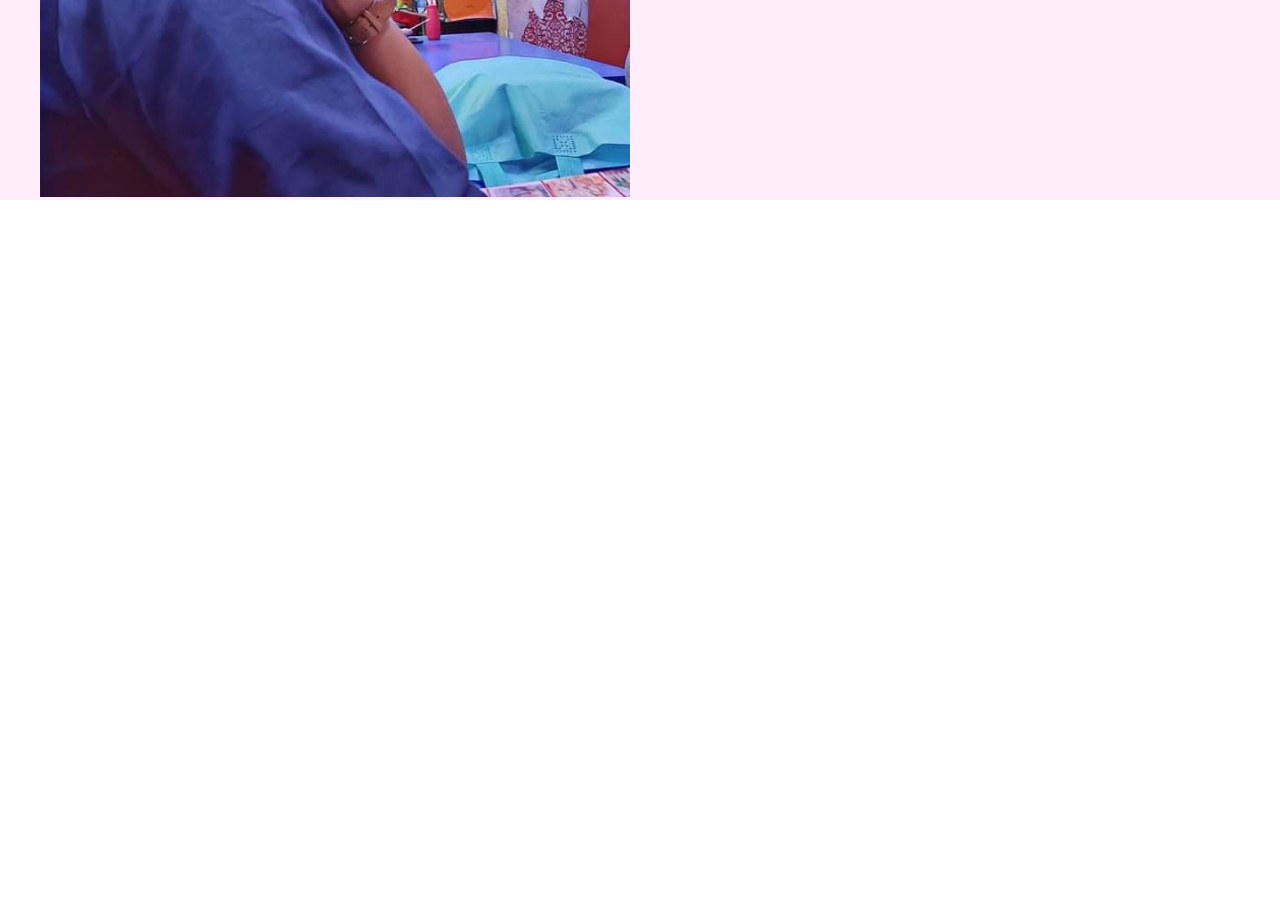
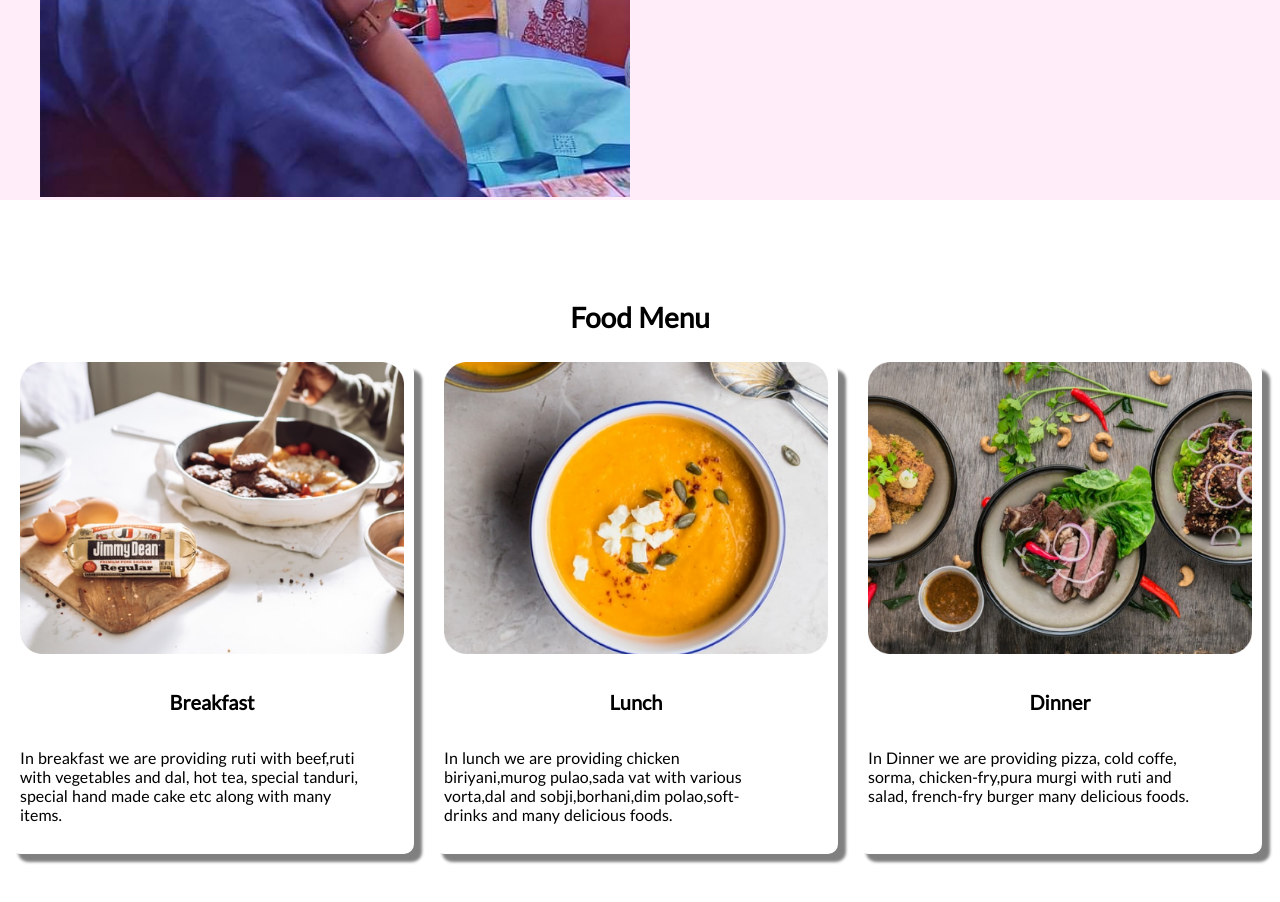
Before and after one commit to muhaiminulprogrammer/my-first-food-repo, a plain HTML site: page index.html in a window 1280 px wide. Shown: the part 1090-1992 px from the top of the page. Before the commit the page ends 1390 px from the top, so only its background shows below. Drawn offline with Linux system fonts and the light colour scheme.

Commit message:
food menu

```diff
--- a/index.html
+++ b/index.html
@@ -64,6 +64,35 @@
     </div>
   </section>
   <!--About Ous section ends-->
+  <!--Food Menu section starts-->
+  <section class="food-menu-comments">
+    <h3>Food Menu</h3>
+    <div class="food-menu-items">
+      <div class="one-third-width">
+        <img class="imgstyle" src="images/breakfast.jpg" alt="breakfast food">
+        <h5>Breakfast</h5>
+        <p>In breakfast we are providing ruti with beef,ruti with vegetables and dal, hot tea,
+          special tanduri, special
+          hand made cake etc along with many items.</p>
+      </div>
+      <div class="one-third-width">
+        <img class="imgstyle" src="images/lunch.png" alt="Lunch food">
+        <h5>Lunch</h5>
+        <p>In lunch we are providing chicken biriyani,murog pulao,sada vat with various vorta,dal
+          and sobji,borhani,dim
+          polao,soft-drinks and many delicious foods.</p>
+      </div>
+      <div class="one-third-width">
+        <img class="imgstyle" src="images/dinner.jpg" alt="Dinner Food">
+        <h5>Dinner</h5>
+        <p>In Dinner we are providing pizza, cold coffe, sorma, chicken-fry,pura murgi with ruti and
+          salad, french-fry
+          burger many delicious foods.</p>
+      </div>
+    </div>
+  </section>
+  <!--Food Menu section ends-->
+
 </body>
 
 </html>
--- a/style.css
+++ b/style.css
@@ -78,3 +78,32 @@ p{
   padding-right: 40px;
 }
 /*==About Ous section ends==*/
+/*==Food Menu section starts==*/
+.food-menu-comments{
+  margin-bottom: 100px;
+}
+.food-menu-comments h3{
+  text-align: center;
+}
+.food-menu-items{
+  display: flex;
+  margin-bottom: 100px;
+}
+.one-third-width{
+  width: 30%;
+  padding-left: 10px;
+  padding-right: 10px;
+  margin-right: 10px;
+  margin-left: 10px;
+  box-shadow: 8px 8px 3px 0px grey;
+  border-radius: 10px;
+}
+h5{
+  font-size: 20px;
+  font-weight: 700;
+  text-align: center;
+}
+.one-third-width p{
+  padding-right:45px;
+}
+/*==Food Menu section ends==*/
```
